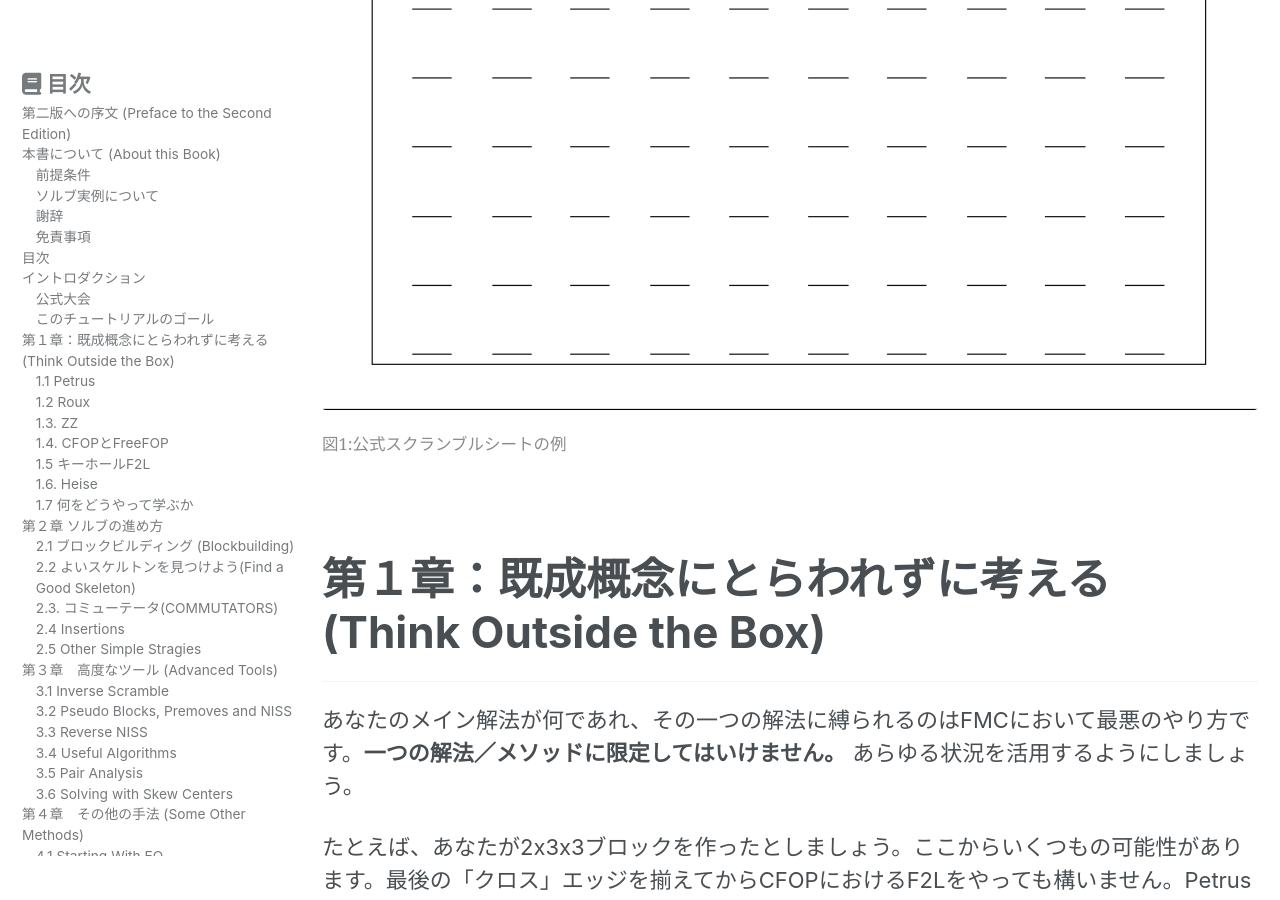
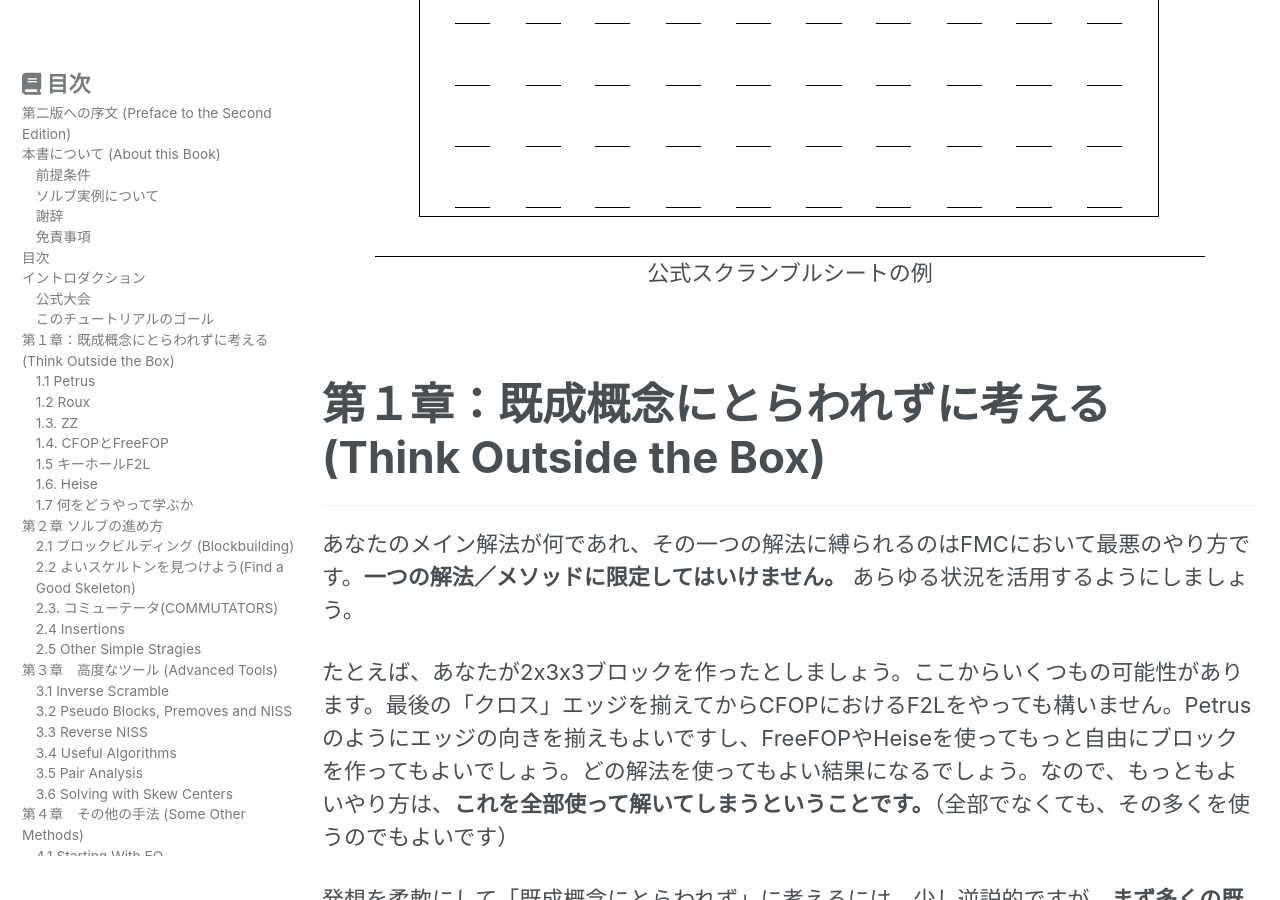
Before and after one commit to kawam1123/translation, a Jekyll site: the page built from _pages/FMC-tutorial.md, in a window 1280 px wide and 900 px high, scrolled down 9245 px. Built offline with Jekyll 4.4.1, drawn with Linux system fonts in a browser that asks for light colours; cached includes are drawn as plain includes; nearby versions of some CDN libraries.

Commit message:
スクランブルシートの生成方法を変更

```diff
--- a/_pages/FMC-tutorial.md
+++ b/_pages/FMC-tutorial.md
@@ -442,9 +442,9 @@ Peters also holds the World Champion title (2017).
 このチュートリアルのゴールは、**FMCでよい結果を出すためによく知られたテクニックをまとめることです。** いくつかの説明は詳しく記述して実例もつけていますが、単に総合的な説明を書いて学習のためのリソースを提案しているだけのものもあります。
 
 <!--訳者TODO：ここにFMCの解答用紙の画像をつける-->
-{% include figure image_path="../assets/img/fmc_scramble_sheet.png" alt="図1:公式スクランブルシートの例" caption="図1:公式スクランブルシートの例" %}
-{:class="img-responsive"}
-
+![スクランブルシート](../assets/img/fmc_scramble_sheet.png){: class="img-responsive align-center"}
+公式スクランブルシートの例
+{: .text-center}
 
 <!--
 Goal of This Tutorial
```
